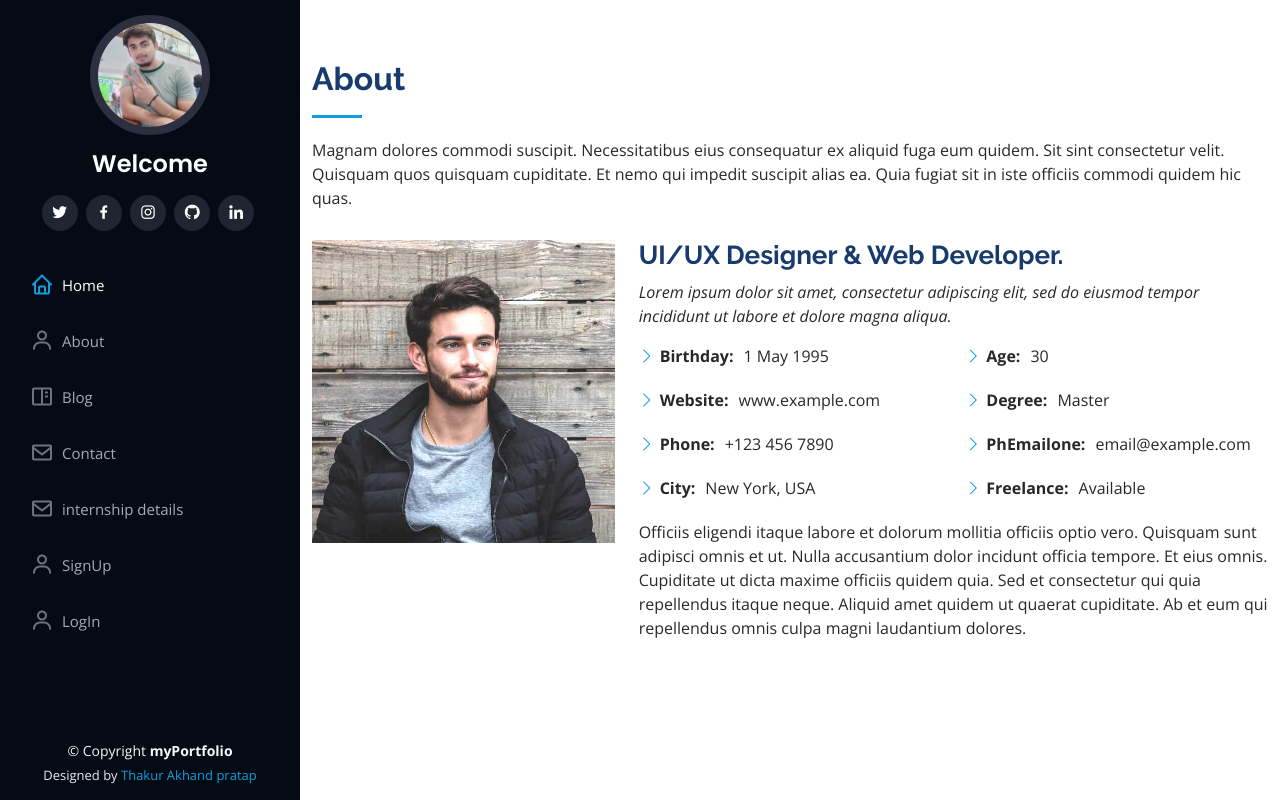
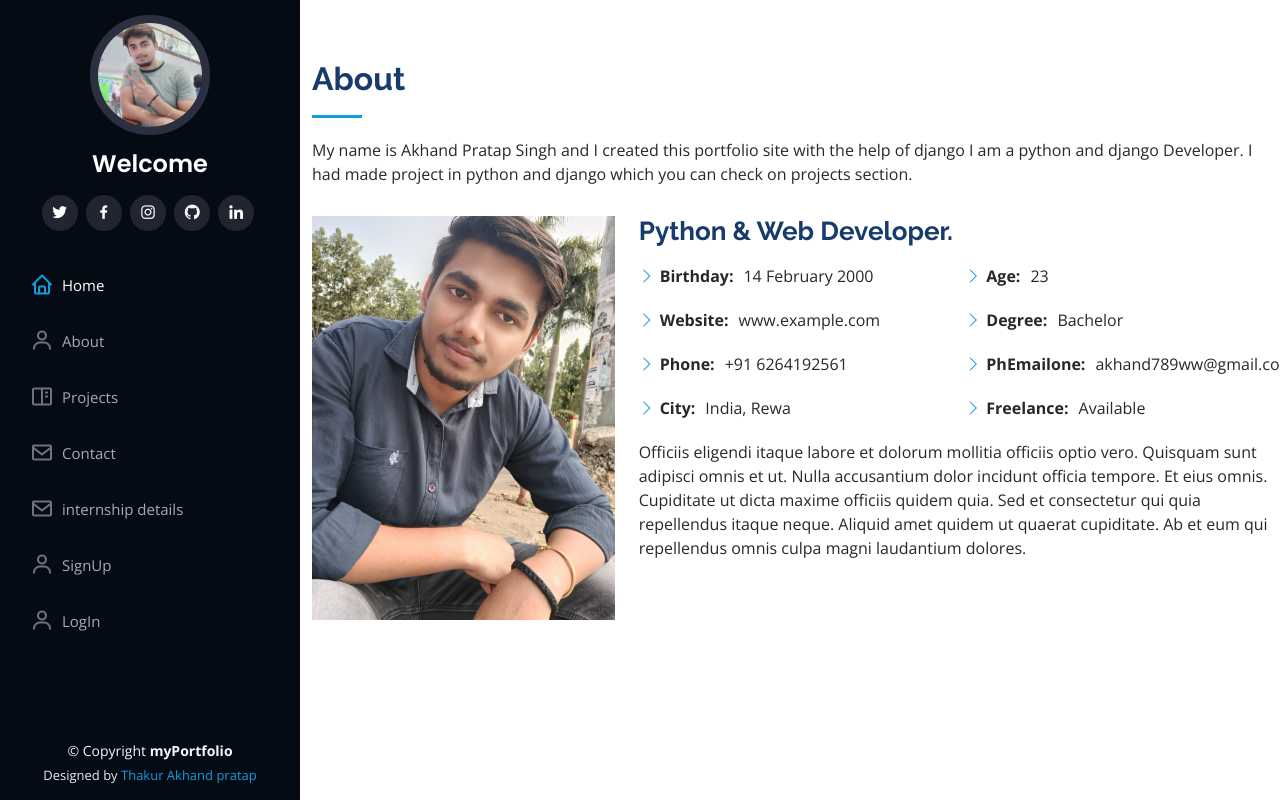
Before and after one commit to Akhand-123/portfolio, a Django app: page /about/ in a window 1280 px wide. Run offline with Django 3.2, Linux system fonts and the light colour scheme; some libraries are stand-ins or nearby versions.

Commit message:
fourth commit

```diff
--- a/project/settings.py
+++ b/project/settings.py
@@ -27,6 +27,7 @@ SECRET_KEY = 'django-insecure-=q_-y3)6ml_@cyjy*3te9$r&bp&)=a_21i92@ln^%ea=631^i$
 DEBUG = True
 
 ALLOWED_HOSTS = ['.vercel.app']
+# ALLOWED_HOSTS = []
 
 
 # Application definition
--- a/templates/about.html
+++ b/templates/about.html
@@ -11,33 +11,32 @@ About Us
 
           <div class="section-title">
             <h2>About</h2>
-            <p>Magnam dolores commodi suscipit. Necessitatibus eius consequatur ex aliquid fuga eum quidem. Sit sint consectetur velit. Quisquam quos quisquam cupiditate. Et nemo qui impedit suscipit alias ea. Quia fugiat sit in iste officiis commodi quidem hic quas.</p>
+            <p>My name is Akhand Pratap Singh and I created this portfolio site with the help of django I am a python and django Developer. I had made project in python and django which you can check on projects section.</p>
           </div>
 
           <div class="row">
             <div class="col-lg-4" data-aos="fade-right">
-              <img src="{% static 'assets/img/profile-img.jpg' %}" class="img-fluid" alt="">
+              <img src="{% static 'assets/img/cover.jpeg' %}" class="img-fluid" alt="">
             </div>
             <div class="col-lg-8 pt-4 pt-lg-0 content" data-aos="fade-left">
-              <h3>UI/UX Designer &amp; Web Developer.</h3>
+              <h3>Python &amp; Web Developer.</h3>
               <p class="fst-italic">
-                Lorem ipsum dolor sit amet, consectetur adipiscing elit, sed do eiusmod tempor incididunt ut labore et dolore
-                magna aliqua.
+
               </p>
               <div class="row">
                 <div class="col-lg-6">
                   <ul>
-                    <li><i class="bi bi-chevron-right"></i> <strong>Birthday:</strong> <span>1 May 1995</span></li>
+                    <li><i class="bi bi-chevron-right"></i> <strong>Birthday:</strong> <span>14 February 2000</span></li>
                     <li><i class="bi bi-chevron-right"></i> <strong>Website:</strong> <span>www.example.com</span></li>
-                    <li><i class="bi bi-chevron-right"></i> <strong>Phone:</strong> <span>+123 456 7890</span></li>
-                    <li><i class="bi bi-chevron-right"></i> <strong>City:</strong> <span>New York, USA</span></li>
+                    <li><i class="bi bi-chevron-right"></i> <strong>Phone:</strong> <span>+91 6264192561</span></li>
+                    <li><i class="bi bi-chevron-right"></i> <strong>City:</strong> <span>India, Rewa</span></li>
                   </ul>
                 </div>
                 <div class="col-lg-6">
                   <ul>
-                    <li><i class="bi bi-chevron-right"></i> <strong>Age:</strong> <span>30</span></li>
-                    <li><i class="bi bi-chevron-right"></i> <strong>Degree:</strong> <span>Master</span></li>
-                    <li><i class="bi bi-chevron-right"></i> <strong>PhEmailone:</strong> <span>email@example.com</span></li>
+                    <li><i class="bi bi-chevron-right"></i> <strong>Age:</strong> <span>23</span></li>
+                    <li><i class="bi bi-chevron-right"></i> <strong>Degree:</strong> <span>Bachelor</span></li>
+                    <li><i class="bi bi-chevron-right"></i> <strong>PhEmailone:</strong> <span>akhand789ww@gmail.com</span></li>
                     <li><i class="bi bi-chevron-right"></i> <strong>Freelance:</strong> <span>Available</span></li>
                   </ul>
                 </div>
--- a/templates/basic.html
+++ b/templates/basic.html
@@ -60,7 +60,7 @@
           <li><a href="/" class="nav-link scrollto active"><i class="bx bx-home"></i> <span>Home</span></a></li>
           <li><a href="/about" class="nav-link scrollto"><i class="bx bx-user"></i> <span>About</span></a></li>
 
-          <li><a href="/blog" class="nav-link scrollto"><i class="bx bx-book-content"></i> <span>Blog</span></a></li>
+          <li><a href="/blog" class="nav-link scrollto"><i class="bx bx-book-content"></i> <span>Projects</span></a></li>
 
           <li><a href="/contact" class="nav-link scrollto"><i class="bx bx-envelope"></i> <span>Contact</span></a></li>
           <li><a href="/internshipdetails" class="nav-link scrollto"><i class="bx bx-envelope"></i> <span>internship details </span></a></li>
```
Also changed, not shown: db.sqlite3, media/blog/Screenshot_2023-03-21_151133.png (added), media/blog/portfolio_site.png (added).
